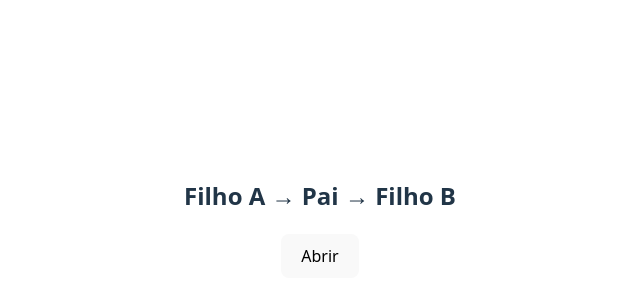
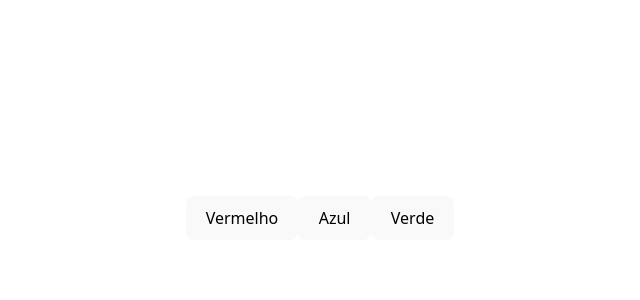
Before and after one commit to becsnr/react, a React (Vite) app: page / in a window 1280 px wide. Shown: the part 182-482 px from the top of the page, without its empty margins (320-960 px from the left). Built offline with nearby package versions, Linux system fonts and the light colour scheme.

Commit message:
mudar cor (comunicação entre irmãos)

```diff
--- a/src/App.jsx
+++ b/src/App.jsx
@@ -1,11 +1,11 @@
 import './App.css'
 import Aula08 from './aulas/Aula08'
-import Ex025 from './exercicios/ex025/Ex025'
+import Ex026 from './exercicios/ex026/Ex026'
 
 function App() {
   return (
     // <Aula08 />
-    <Ex025 />
+    <Ex026 />
   )
 }
 
--- /dev/null
+++ b/src/exercicios/ex026/Cor.jsx
@@ -0,0 +1,13 @@
+function Cor({onCor}) {
+    return (
+        <>
+            <button onClick={() => onCor("red")}>Vermelho</button>
+
+            <button onClick={() => onCor("blue")}>Azul</button>
+
+            <button onClick={() => onCor("green")}>Verde</button>
+        </>
+    )
+}
+
+export default Cor
--- /dev/null
+++ b/src/exercicios/ex026/Ex026.jsx
@@ -0,0 +1,16 @@
+import { useState } from "react"
+import Cor from "./Cor"
+import Texto from "./Texto"
+
+function Ex026() {
+    const [cor, setCor] = useState('');
+
+    return (
+        <>
+            <Cor onCor={setCor} />
+            <Texto txtCor={cor} />
+        </>
+    )
+}
+
+export default Ex026
--- /dev/null
+++ b/src/exercicios/ex026/Texto.jsx
@@ -0,0 +1,13 @@
+function Texto({txtCor}) {
+    const pStyle = {
+        color: 'white',
+        backgroundColor: txtCor
+    }
+    return (
+        <>
+            {txtCor && <p style={pStyle}>texto colorido</p>}
+        </>
+    )
+}
+
+export default Texto
```
